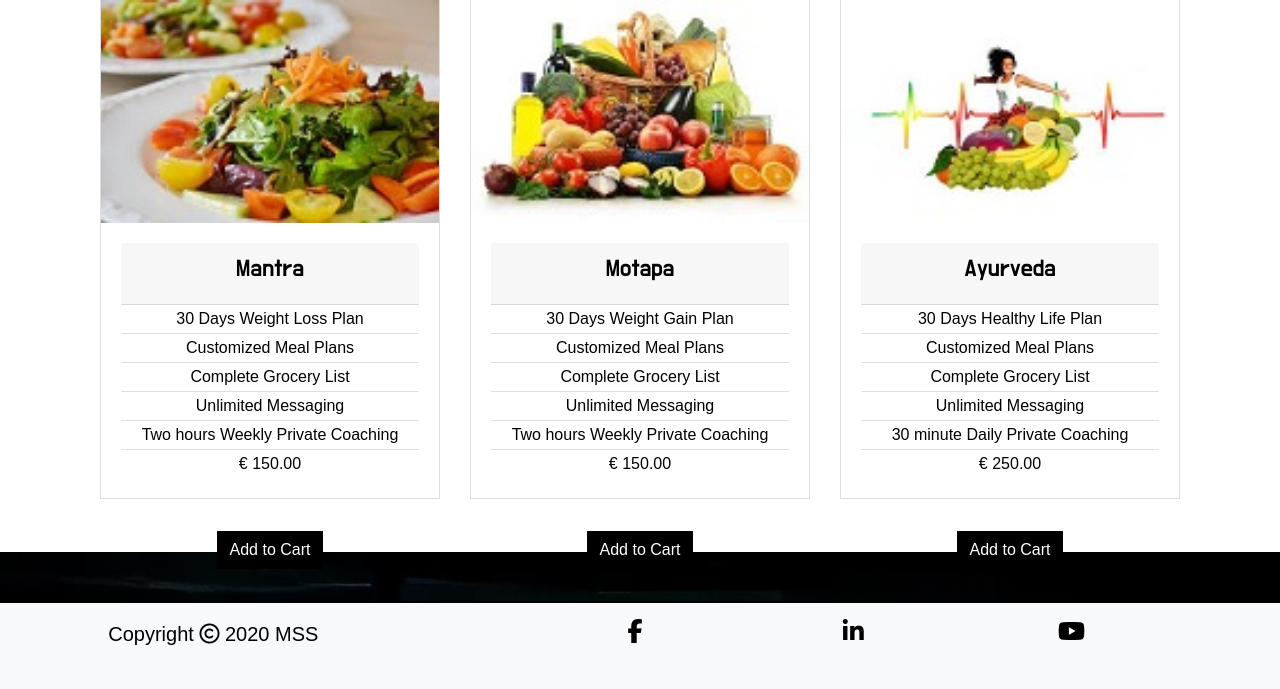
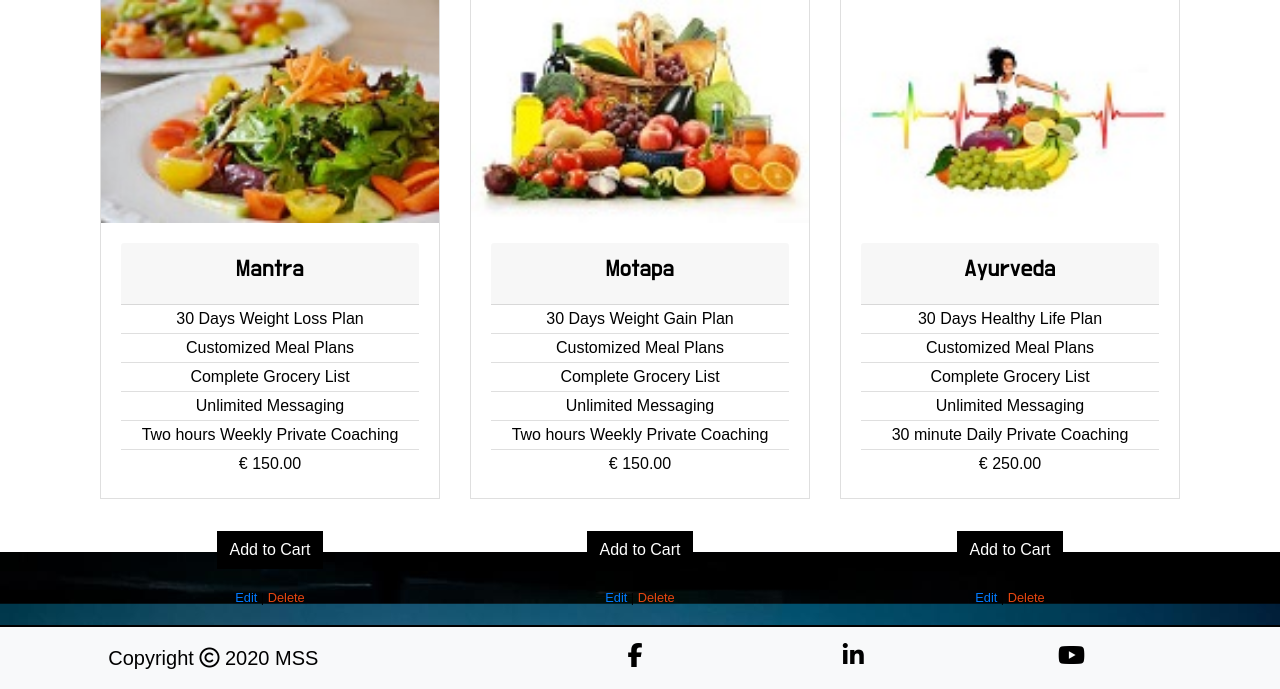
Before and after one commit to sohailshams/fitness-home, a Django app: page /nutritions/ in a window 1280 px wide. Shown: the part 248-937 px from the top of the page. Before the commit the page ends 893 px from the top, so only its background shows below. Run offline with Django 3.2, Linux system fonts and the light colour scheme; the visitor is signed in with stand-in values (Sample User, id 1); data comes from the database, SQL or seed files in the repository; some libraries are stand-ins or nearby versions.

Commit message:
Added edit, delete buttons & model for deletion confirmation

```diff
--- a/nutrition/templates/nutrition/nutrition_plans.html
+++ b/nutrition/templates/nutrition/nutrition_plans.html
@@ -56,6 +56,24 @@
                 <input type="hidden" name="product_type" value="nutrition_plan" >
                 </form>
             </div>
+            {% if request.user.is_superuser %}
+                <small class="">
+                    <a class="text-primary text-decoration-none" href="{% url 'edit_nutrition' nutrition.id %}">Edit</a> <span class="text-black">|</span>
+                    <a class="text-red text-decoration-none" href="" data-toggle="modal" data-target="#{{ nutrition.sku }}">Delete</a>
+                </small>
+                    <!--this modal pops up when store owner click on delete button to confirm the deletion of the product-->
+                <div class="modal fade bd-example-modal-sm" id="{{ nutrition.sku }}" tabindex="-1" role="dialog" aria-labelledby="mySmallModalLabel" aria-hidden="true">
+                    <div class="modal-dialog modal-sm">
+                        <div class="modal-content bg-light border-black rounded-0 text-center">
+                            <h6 class="text-black pt-2">Are you sure you want to delete!</h6>
+                            <ul class="list-inline">
+                                <li class="list-inline-item"><a class="text-red font-weight-bold text-decoration-none" href="">Yes</a></li>
+                                <li class="list-inline-item"><a class="text-black font-weight-bold text-decoration-none" href="">Cancel</a></li>
+                            </ul>
+                        </div>
+                    </div>
+                </div>
+            {% endif %}
 		</div>
 		{% endfor %}
 	</div>
```
